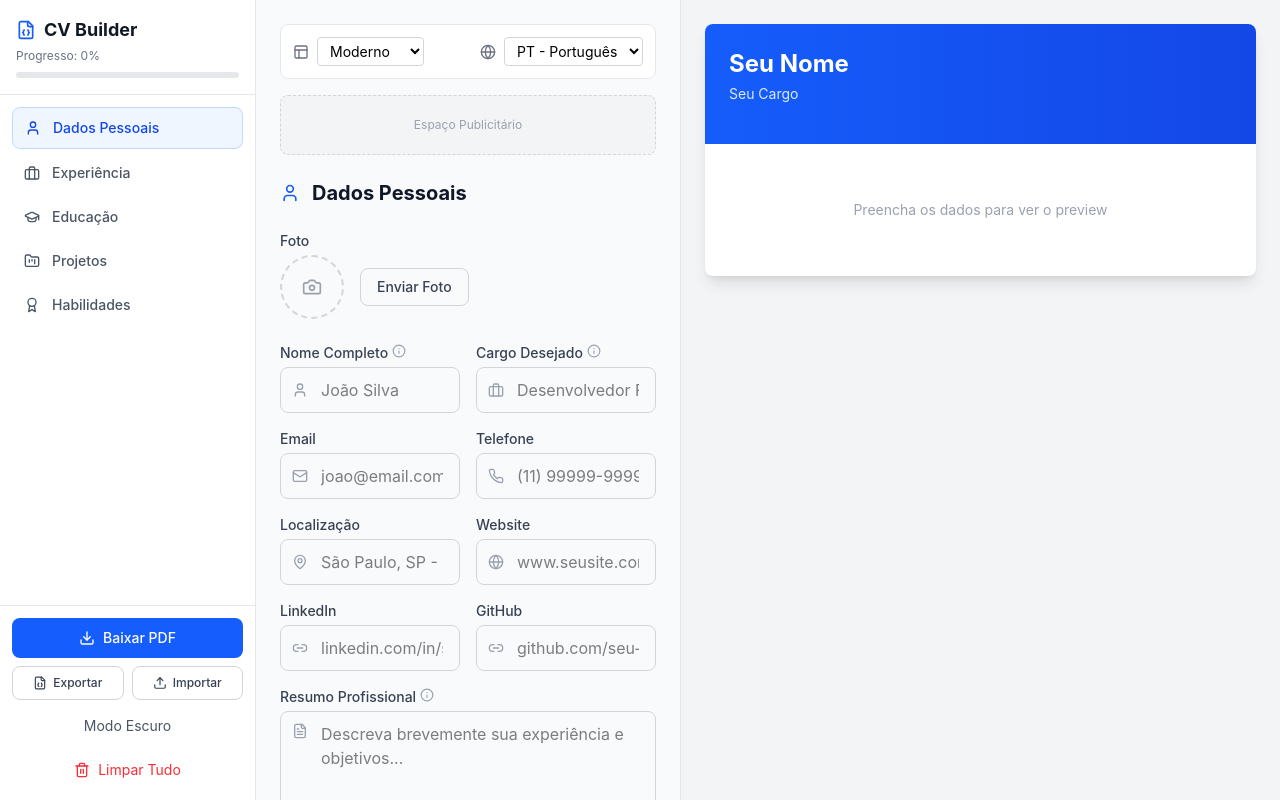
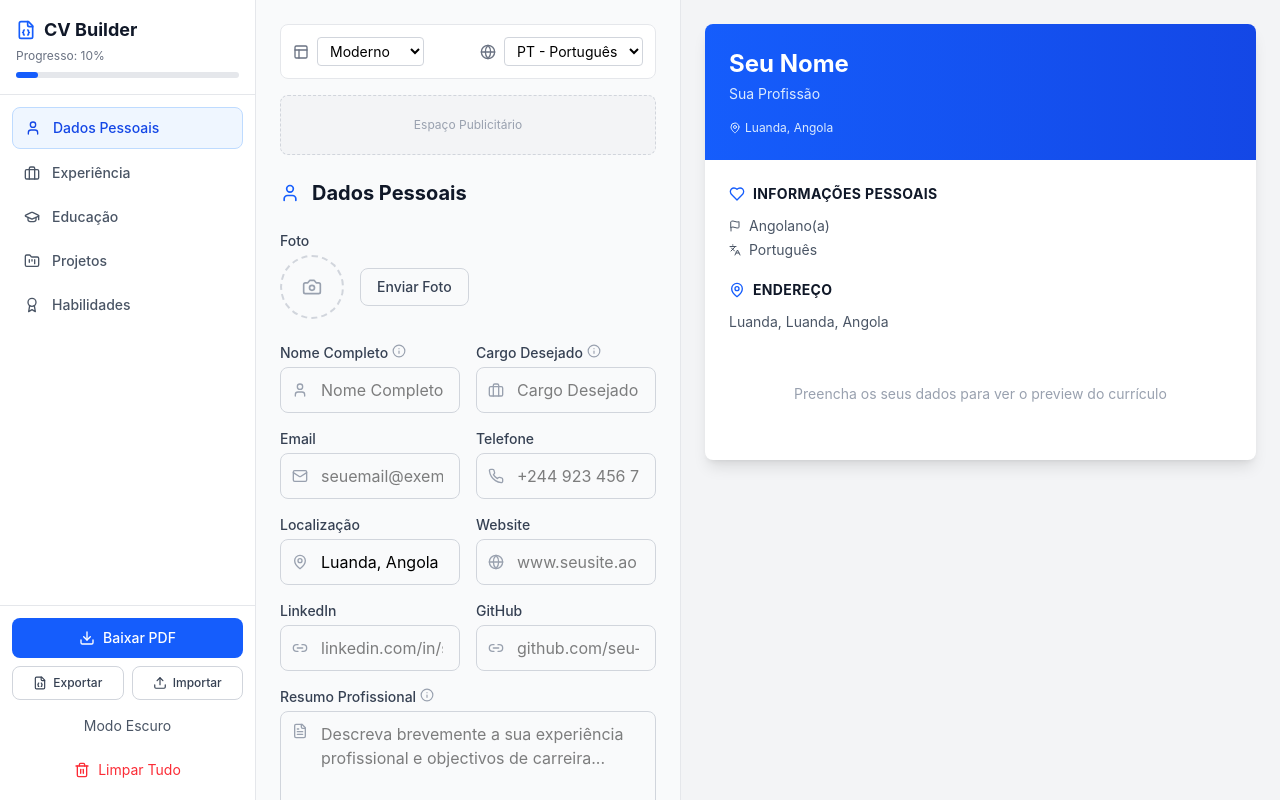
Before and after one commit to Paulinho-Fortunato/cv-2090, a React (Vite) app: page /#/builder in a window 1280 px wide. Built offline with nearby package versions, Linux system fonts and the light colour scheme.

Commit message:
task snapshot 32676c52-444c-4754-95c9-81f4b41288af

```diff
--- a/src/components/builder/Preview.tsx
+++ b/src/components/builder/Preview.tsx
@@ -46,7 +46,7 @@ function PreviewComponent() {
               {basics.fullName || 'Seu Nome'}
             </h1>
             <p className="text-blue-100 text-xs sm:text-sm mt-0.5 sm:mt-1 truncate">
-              {basics.headline || 'Seu Cargo'}
+              {basics.headline || 'Sua Profissão'}
             </p>
           </div>
         </div>
@@ -249,7 +249,7 @@ function PreviewComponent() {
                         {exp.position || 'Cargo'}
                       </p>
                       <p className="text-xs text-blue-600 font-medium truncate">
-                        {exp.company || 'Empresa'}
+                        {exp.company || 'Organização'}
                       </p>
                     </div>
                     <span className={`text-xs ${isDark ? 'text-gray-400' : 'text-gray-500'} whitespace-nowrap flex-shrink-0`}>
@@ -284,7 +284,7 @@ function PreviewComponent() {
                         {edu.degree} {edu.field && `- ${edu.field}`}
                       </p>
                       <p className="text-xs text-blue-600 font-medium truncate">
-                        {edu.institution || 'Instituição'}
+                        {edu.institution || 'Instituição de Ensino'}
                       </p>
                     </div>
                     <span className={`text-xs ${isDark ? 'text-gray-400' : 'text-gray-500'} whitespace-nowrap flex-shrink-0`}>
@@ -348,7 +348,7 @@ function PreviewComponent() {
 
         {!basics.fullName && experiences.length === 0 && education.length === 0 && skills.length === 0 && (
           <div className={`text-center py-8 ${isDark ? 'text-gray-500' : 'text-gray-400'}`}>
-            <p className="text-xs sm:text-sm">Preencha os dados para ver o preview</p>
+            <p className="text-xs sm:text-sm">Preencha os seus dados para ver o preview do currículo</p>
           </div>
         )}
       </div>
--- a/src/components/builder/forms/BasicsForm.tsx
+++ b/src/components/builder/forms/BasicsForm.tsx
@@ -137,7 +137,7 @@ export function BasicsForm() {
               value={basics.fullName}
               onChange={(e) => handleChange('fullName', e.target.value)}
               className={inputClass}
-              placeholder="João Silva"
+              placeholder="Nome Completo"
             />
           </div>
         </div>
@@ -158,7 +158,7 @@ export function BasicsForm() {
               value={basics.headline}
               onChange={(e) => handleChange('headline', e.target.value)}
               className={inputClass}
-              placeholder="Desenvolvedor Full Stack"
+              placeholder="Cargo Desejado"
             />
           </div>
         </div>
@@ -172,7 +172,7 @@ export function BasicsForm() {
               value={basics.email}
               onChange={(e) => handleChange('email', e.target.value)}
               className={inputClass}
-              placeholder="joao@email.com"
+              placeholder="seuemail@exemplo.ao"
             />
           </div>
         </div>
@@ -185,7 +185,7 @@ export function BasicsForm() {
               value={basics.phone}
               onChange={(e) => handleChange('phone', e.target.value)}
               className={inputClass}
-              placeholder="(11) 99999-9999"
+              placeholder="+244 923 456 789"
             />
           </div>
         </div>
@@ -198,7 +198,7 @@ export function BasicsForm() {
               value={basics.location}
               onChange={(e) => handleChange('location', e.target.value)}
               className={inputClass}
-              placeholder="São Paulo, SP - Brasil"
+              placeholder="Luanda, Angola"
             />
           </div>
         </div>
@@ -211,7 +211,7 @@ export function BasicsForm() {
               value={basics.website}
               onChange={(e) => handleChange('website', e.target.value)}
               className={inputClass}
-              placeholder="www.seusite.com"
+              placeholder="www.seusite.ao"
             />
           </div>
         </div>
@@ -261,7 +261,7 @@ export function BasicsForm() {
               className={`w-full pl-10 pr-4 py-2.5 border rounded-lg focus:ring-2 focus:ring-blue-500 focus:border-transparent transition-all resize-none ${
                 isDark ? 'bg-gray-800 border-gray-600 text-white placeholder-gray-400' : 'border-gray-300'
               }`}
-              placeholder={language === 'pt' ? 'Descreva brevemente sua experiência e objetivos...' : 'Briefly describe your experience and goals...'}
+              placeholder={language === 'pt' ? 'Descreva brevemente a sua experiência profissional e objectivos de carreira...' : 'Briefly describe your experience and goals...'}
             />
           </div>
         </div>
@@ -293,7 +293,7 @@ export function BasicsForm() {
                   value={basics.nationality}
                   onChange={(e) => handleChange('nationality', e.target.value)}
                   className={inputClass}
-                  placeholder="Brasileiro(a)"
+                  placeholder="Angolano(a)"
                 />
               </div>
             </div>
@@ -307,12 +307,12 @@ export function BasicsForm() {
                   onChange={(e) => handleChange('maritalStatus', e.target.value)}
                   className={inputClass}
                 >
-                  <option value="">Selecione...</option>
+                  <option value="">Seleccione...</option>
                   <option value="Solteiro(a)">Solteiro(a)</option>
                   <option value="Casado(a)">Casado(a)</option>
                   <option value="Divorciado(a)">Divorciado(a)</option>
                   <option value="Viúvo(a)">Viúvo(a)</option>
-                  <option value="União Estável">União Estável</option>
+                  <option value="União de Facto">União de Facto</option>
                   <option value="Prefiro não informar">Prefiro não informar</option>
                 </select>
               </div>
@@ -334,7 +334,7 @@ export function BasicsForm() {
                   value={basics.street}
                   onChange={(e) => handleChange('street', e.target.value)}
                   className={inputClass}
-                  placeholder="Rua das Flores, 123"
+                  placeholder="Rua da Missão, 123 - Maianga"
                 />
               </div>
             </div>
@@ -347,7 +347,7 @@ export function BasicsForm() {
                   value={basics.city}
                   onChange={(e) => handleChange('city', e.target.value)}
                   className={inputClass}
-                  placeholder="São Paulo"
+                  placeholder="Luanda"
                 />
               </div>
             </div>
@@ -360,7 +360,7 @@ export function BasicsForm() {
                   value={basics.state}
                   onChange={(e) => handleChange('state', e.target.value)}
                   className={inputClass}
-                  placeholder="SP"
+                  placeholder="Luanda"
                 />
               </div>
             </div>
@@ -373,7 +373,7 @@ export function BasicsForm() {
                   value={basics.zipCode}
                   onChange={(e) => handleChange('zipCode', e.target.value)}
                   className={inputClass}
-                  placeholder="01234-567"
+                  placeholder="Código Postal (opcional)"
                 />
               </div>
             </div>
@@ -386,7 +386,7 @@ export function BasicsForm() {
                   value={basics.country}
                   onChange={(e) => handleChange('country', e.target.value)}
                   className={inputClass}
-                  placeholder="Brasil"
+                  placeholder="Angola"
                 />
               </div>
             </div>
@@ -501,7 +501,7 @@ export function BasicsForm() {
                   value={basics.languages.join(', ')}
                   onChange={(e) => handleArrayChange('languages', e.target.value)}
                   className={inputClass}
-                  placeholder="Português, Inglês, Espanhol"
+                  placeholder="Português, Inglês, Francês"
                 />
               </div>
             </div>
@@ -538,7 +538,7 @@ export function BasicsForm() {
                   className={`w-full pl-10 pr-4 py-2.5 border rounded-lg focus:ring-2 focus:ring-blue-500 focus:border-transparent transition-all resize-none ${
                     isDark ? 'bg-gray-800 border-gray-600 text-white placeholder-gray-400' : 'border-gray-300'
                   }`}
-                  placeholder={language === 'pt' ? 'Descreva seus objetivos profissionais...' : 'Describe your professional goals...'}
+                  placeholder={language === 'pt' ? 'Descreva os seus objectivos profissionais e o que pretende alcançar na carreira...' : 'Describe your professional goals...'}
                 />
               </div>
             </div>
@@ -552,7 +552,7 @@ export function BasicsForm() {
                   onChange={(e) => handleChange('availability', e.target.value)}
                   className={inputClass}
                 >
-                  <option value="">Selecione...</option>
+                  <option value="">Seleccione...</option>
                   <option value="Imediata">Imediata</option>
                   <option value="15 dias">15 dias</option>
                   <option value="30 dias">30 dias</option>
@@ -569,7 +569,7 @@ export function BasicsForm() {
                   value={basics.salaryExpectation}
                   onChange={(e) => handleChange('salaryExpectation', e.target.value)}
                   className={inputClass}
-                  placeholder="R$ 5.000,00"
+                  placeholder="Kz 500.000,00"
                 />
               </div>
             </div>
--- a/src/types/resume.ts
+++ b/src/types/resume.ts
@@ -75,27 +75,27 @@ export const defaultResumeData: ResumeData = {
     headline: '',
     email: '',
     phone: '',
-    location: '',
+    location: 'Luanda, Angola',
     summary: '',
     website: '',
     linkedin: '',
     github: '',
     // Novos campos
     birthDate: '',
-    nationality: '',
+    nationality: 'Angolano(a)',
     maritalStatus: '',
     street: '',
-    city: '',
-    state: '',
+    city: 'Luanda',
+    state: 'Luanda',
     zipCode: '',
-    country: '',
+    country: 'Angola',
     twitter: '',
     instagram: '',
     behance: '',
     dribbble: '',
     medium: '',
     youtube: '',
-    languages: [],
+    languages: ['Português'],
     interests: [],
     objectives: '',
     availability: '',
```
Also changed, not shown: 1 other file (tests, documents, lock files or other folders).
